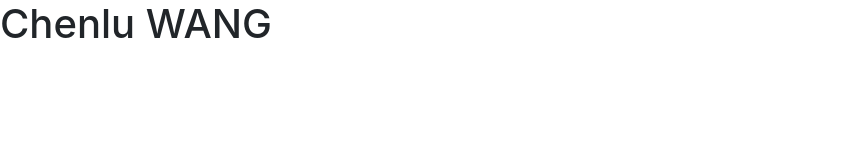
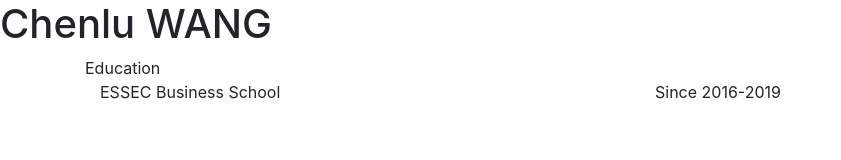
Before and after one commit to lulu131/lulu131.github.io, a plain HTML site: page index.html in a window 1280 px wide. Shown: the whole page, without its empty margins (0-841 px from the left). Drawn offline with nearby package versions, Linux system fonts and the light colour scheme.

Commit message:
education

```diff
--- a/index.html
+++ b/index.html
@@ -12,6 +12,23 @@
   </head>
   <body>
     <h1>Chenlu WANG</h1>
+    <div class="container">
+        <div class="row">
+          <div class="col-sm">
+            Education
+          </div>
+        </div>
+        <div class="container">
+            <div class="row">
+              <div class="col-sm">
+                ESSEC Business School
+              </div>
+              <div class="col-sm">
+                Since 2016-2019
+              </div>
+            </div>
+          </div>
+      </div>
 
     <!-- Optional JavaScript -->
     <!-- jQuery first, then Popper.js, then Bootstrap JS -->
```
